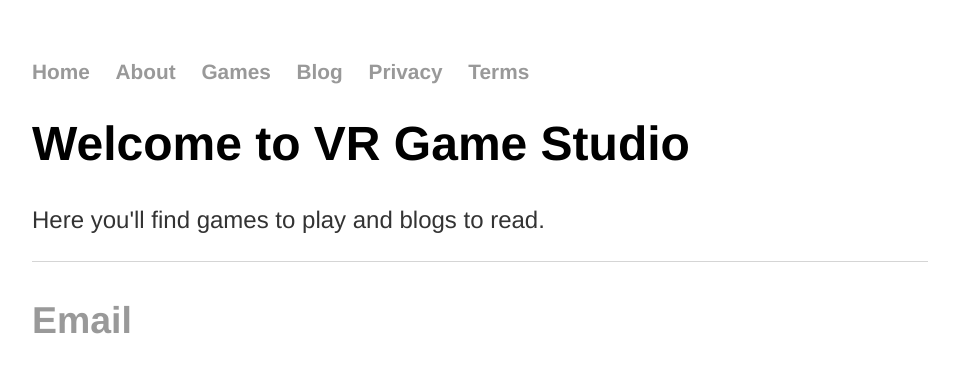
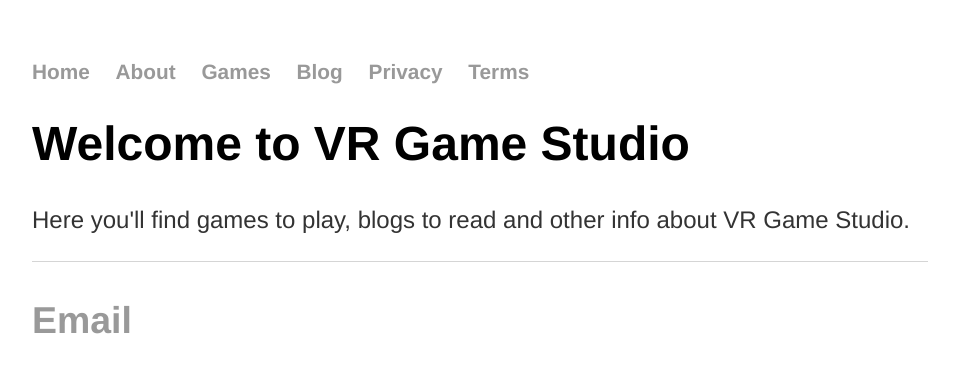
Before and after one commit to vrgamestudio/vrgamestudio.github.io, a Jekyll site: the page built from index.html, in a window 1280 px wide. Shown: the top 373 px of the page, without its empty margins (160-1119 px from the left). Built offline with Jekyll 4.4.1, drawn with Linux system fonts in a browser that asks for light colours.

Commit message:
Update index.html
updated to use Jekyll.

```diff
--- a/index.html
+++ b/index.html
@@ -1,31 +1,8 @@
-<!DOCTYPE html>
-<html>
-  <head>
-    <title>VR Game Studio</title>
-    <!-- link to main stylesheet -->
-    <link rel="stylesheet" type="text/css" href="/css/main.css">
-  </head>
-  <body>
-    <nav>
-      <ul>
-        <li><a href="/">Home</a></li>
-        <li><a href="/about">About</a></li>
-        <li><a href="/games">Games</a></li>
-        <li><a href="/blog">Blog</a></li>
-        <li><a href="/docs/privacy.html">Privacy</a></li>
-        <li><a href="/docs/terms.html">Terms</a></li>
-      </ul>
-    </nav>
-    <div class="container">
-      <div class="blurb">
-        <h1>Welcome to VR Game Studio</h1>
-        <p>Here you'll find games to play and blogs to read.</p>
-      </div>
-    </div>
-    <footer>
-      <ul>
-        <li><a href="mailto:vrgamestudios@gmail.com">Email</a></li>
-      </ul>
-    </footer>
-  </body>
-</html>
+---
+layout: default
+title: VR Game Studio
+---
+<div class="blurb">
+	<h1>Welcome to VR Game Studio</h1>
+    <p>Here you'll find games to play, blogs to read and other info about VR Game Studio.</p>
+</div>
```
